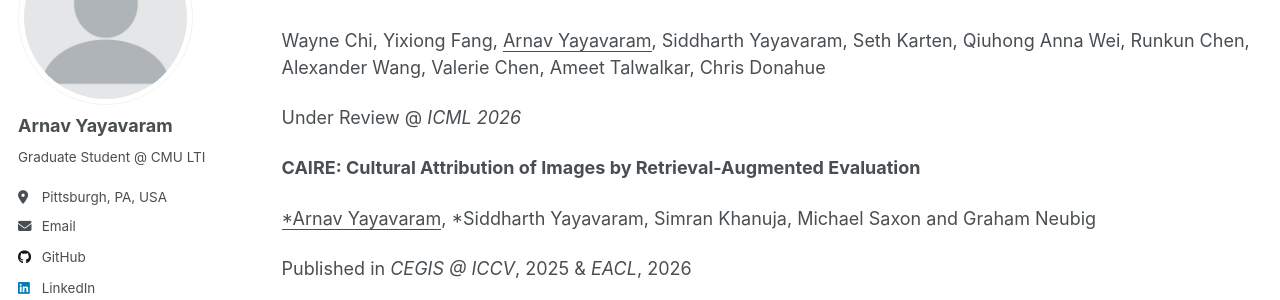
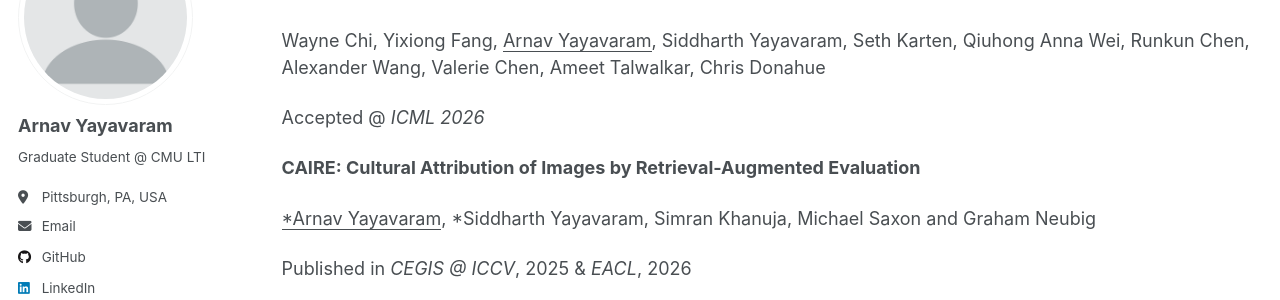
Before and after one commit to arnavyayavaram/arnavyayavaram.github.io, a Jekyll site: the page built from _pages/publications.md, in a window 1280 px wide and 900 px high. Shown: the part 169-469 px from the top of the window. Built offline with Jekyll 4.4.1, drawn with Linux system fonts in a browser that asks for light colours; a script that is not in the unit is left out.

Commit message:
Update publications.md

```diff
--- a/_pages/publications.md
+++ b/_pages/publications.md
@@ -9,7 +9,7 @@
 
 Wayne Chi, Yixiong Fang, <u>Arnav Yayavaram</u>, Siddharth Yayavaram, Seth Karten, Qiuhong Anna Wei, Runkun Chen, Alexander Wang, Valerie Chen, Ameet Talwalkar, Chris Donahue
 
-Under Review @ *ICML 2026*
+Accepted @ *ICML 2026*
 
 **CAIRE: Cultural Attribution of Images by Retrieval-Augmented Evaluation**
 
```
